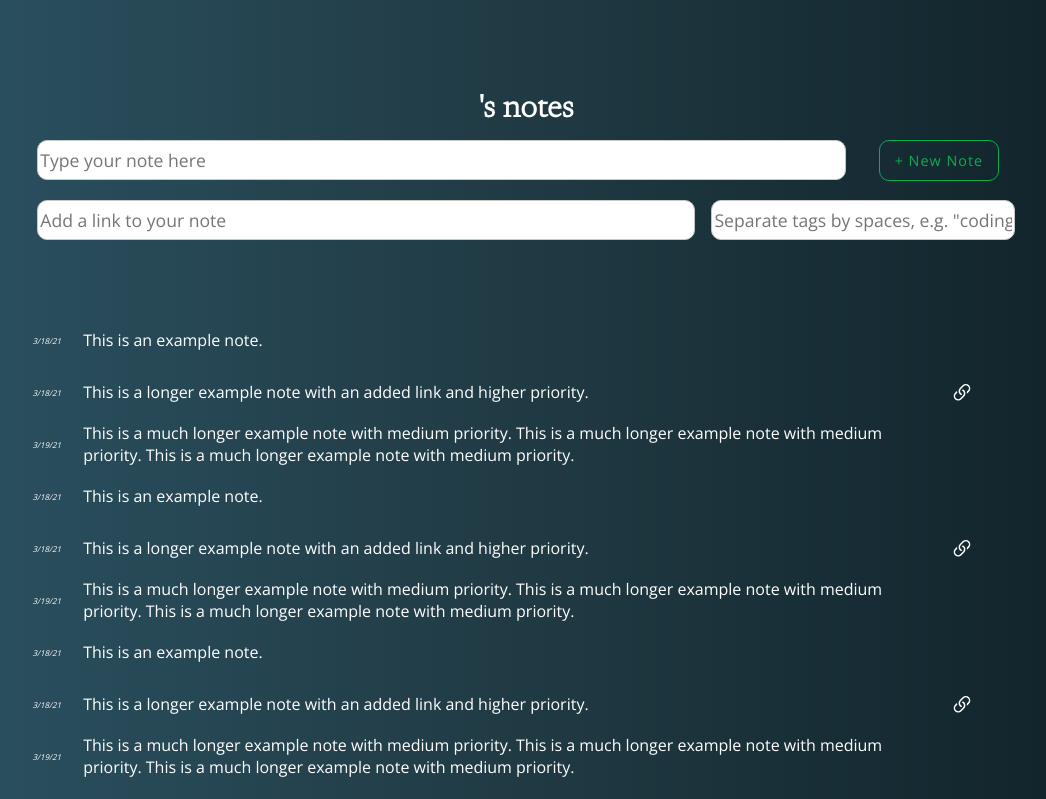
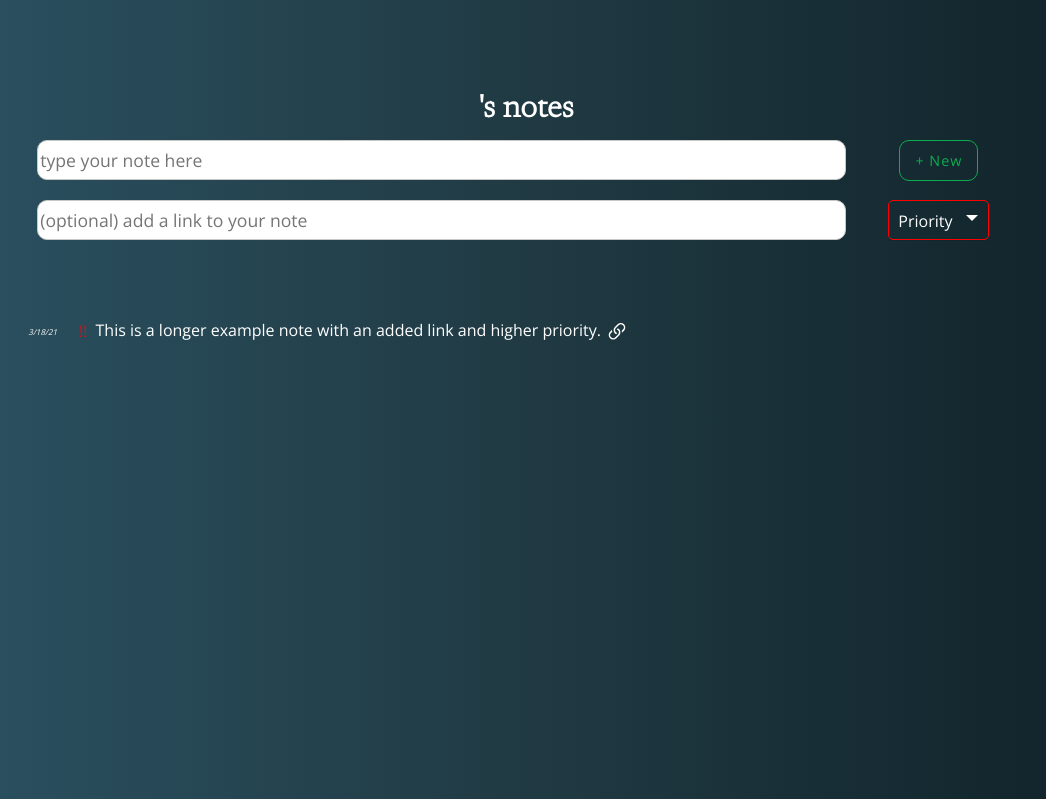
Before and after one commit to robertjhull/to-do-list, a Next.js app: page /notes in a window 1280 px wide. Shown: the top 799 px of the page, without its empty margins (114-1160 px from the left). Built offline with nearby package versions, Linux system fonts and the light colour scheme.

Commit message:
feat: Add note model & redo note form

```diff
--- a/components/Form.js
+++ b/components/Form.js
@@ -1,53 +1,26 @@
-import { useState } from 'react'
+import { useState, useEffect } from 'react'
 import { useRouter } from 'next/router'
 import { mutate } from 'swr'
+import customSelect from '../utils/customSelect';
 
 const Form = ({ }) => {
   const router = useRouter()
   const contentType = 'application/json'
+
   const [message, setMessage] = useState('')
-
   const [form, setForm] = useState({
-    text: "",
+    user_id: NaN,
+    content: "",
+    attachment: "",
     priority: 0,
     date_added: "",
-    link: "",
-    tags: [],
-    completed: false
+    finished: false
   })
-
-  /* The PUT method edits an existing entry in the mongodb database. */
-  const putData = async (form) => {
-    const { id } = router.query
-
-    try {
-      const res = await fetch(`/api/pets/${id}`, {
-        method: 'PUT',
-        headers: {
-          Accept: contentType,
-          'Content-Type': contentType,
-        },
-        body: JSON.stringify(form),
-      })
-
-      // Throw error with status code in case Fetch API req failed
-      if (!res.ok) {
-        throw new Error(res.status)
-      }
-
-      const { data } = await res.json()
-
-      mutate(`/api/pets/${id}`, data, false) // Update the local data without a revalidation
-      router.push('/')
-    } catch (error) {
-      setMessage('Failed to update pet')
-    }
-  }
 
   /* The POST method adds a new entry in the mongodb database. */
   const postData = async (form) => {
     try {
-      const res = await fetch('/api/pets', {
+      const res = await fetch('/api/notes', {
         method: 'POST',
         headers: {
           Accept: contentType,
@@ -60,29 +33,31 @@ const Form = ({ }) => {
       if (!res.ok) {
         throw new Error(res.status)
       }
-
-      router.push('/')
     } catch (error) {
-      setMessage('Failed to add pet')
+      setMessage('Failed to add note')
     }
   }
 
   const handleChange = (e) => {
     const target = e.target
-    const value =
-      target.name === 'poddy_trained' ? target.checked : target.value
+    const value = target.value
     const name = target.name
 
     setForm({
       ...form,
       [name]: value,
     })
+    console.log(form)
   }
 
   const handleSubmit = (e) => {
     e.preventDefault()
     forNewPet ? postData(form) : putData(form)
   }
+
+  useEffect(() => {
+    customSelect();
+  }, [])
 
   return (
     <>
@@ -92,42 +67,42 @@ const Form = ({ }) => {
             <input
               type="text"
               maxLength="255"
-              name="text"
-              id="text-input"
-              placeholder='Type your note here'
-              value={form.text}
+              name="content"
+              id="content-input"
+              placeholder='type your note here'
+              value={form.content}
               onChange={handleChange}
               required
             />
           </div>
           <div className="form-col-2">
-            <button type="submit" className="btn"></button>
+            <button type="submit" className="btn">+ New</button>
           </div>
         </div>
         <div className="form-row">
-          <div className="form-col-6">
+          <div className="form-col-8">
             <input
               type="text"
               maxLength="255"
-              name="tags"
-              id="tags-input"
-              placeholder='Add a link to your note'
-              value={form.link}
+              name="attachment"
+              id="attachment-input"
+              placeholder='(optional) add a link to your note'
+              value={form.attachment}
               onChange={handleChange}
               required
             />
           </div>
-          <div className="form-col-4">
-            <input
-              type="text"
-              maxLength="255"
-              name="tags"
-              id="tags-input"
-              placeholder='Separate tags by spaces, e.g. "coding python tutorial"'
-              value={form.tags}
+          <div className="form-col-1 custom-select">
+            <select
+              name="priority"
+              id="priority-input"
               onChange={handleChange}
-              required
-            />
+              required>
+                <option value="0">Priority</option>
+                <option value="1">Low</option>
+                <option value="2">Medium</option>
+                <option value="3">High</option>
+            </select>
           </div>
         </div>
       </form>
@@ -135,4 +110,32 @@ const Form = ({ }) => {
   )
 }
 
-export default Form
+export default Form;
+
+  // /* The PUT method edits an existing entry in the mongodb database. */
+  // const putData = async (form) => {
+  //   const { id } = router.query
+
+  //   try {
+  //     const res = await fetch(`/api/pets/${id}`, {
+  //       method: 'PUT',
+  //       headers: {
+  //         Accept: contentType,
+  //         'Content-Type': contentType,
+  //       },
+  //       body: JSON.stringify(form),
+  //     })
+
+  //     // Throw error with status code in case Fetch API req failed
+  //     if (!res.ok) {
+  //       throw new Error(res.status)
+  //     }
+
+  //     const { data } = await res.json()
+
+  //     mutate(`/api/pets/${id}`, data, false) // Update the local data without a revalidation
+  //     router.push('/')
+  //   } catch (error) {
+  //     setMessage('Failed to update pet')
+  //   }
+  // }
--- a/components/Note.js
+++ b/components/Note.js
@@ -1,11 +1,12 @@
-export default function Note({ content }) {
-    const priority = "!".repeat(content.priority);
+export default function Note({ note }) {
+    const priority = "!".repeat(note.priority);
     return (
         <tr>
-            <td className="td-date">{content.date_added}</td>
-            <td className="td-text">{content.text}</td>
-            <td>
-                {content.link &&
+            <td className="td-date">{note.date_added}</td>
+            <td className="td-priority">{ priority }</td>
+            <td className="td-content">
+                {note.content}{' '}
+                {note.attachment &&
                     <svg xmlns="http://www.w3.org/2000/svg" className="svg-link" viewBox="0 0 16 16">
                     <path d="M4.715 6.542L3.343 7.914a3 3 0 1 0 4.243 4.243l1.828-1.829A3 3 0 0 0 8.586 5.5L8 6.086a1.001 1.001 0 0 0-.154.199 2 2 0 0 1 .861 3.337L6.88 11.45a2 2 0 1 1-2.83-2.83l.793-.792a4.018 4.018 0 0 1-.128-1.287z"/>
                     <path d="M6.586 4.672A3 3 0 0 0 7.414 9.5l.775-.776a2 2 0 0 1-.896-3.346L9.12 3.55a2 2 0 0 1 2.83 2.83l-.793.792c.112.42.155.855.128 1.287l1.372-1.372a3 3 0 0 0-4.243-4.243L6.586 4.672z"/></svg>
--- /dev/null
+++ b/controllers/NoteController.js
@@ -0,0 +1,50 @@
+const User = require('../models/User')
+const Note = require('../models/Note')
+
+const _get = (req) => {
+    const results = Note.find({
+        user_id : { $eq: req.user_id }
+    }, function(err, notes) {
+        if (err) {
+            console.log(err)
+        }
+    })
+    // perform operation on results if needed
+    // const notes = results.map((doc) => {
+    //     const note = doc.toObject()
+    //     note._id = note._id.toString()
+    //     return note
+    // })
+
+    return results;
+}
+
+const _add = (req) => {
+    let note = new Note({
+        user_id: req.user_id,
+        content: req.content,
+        attachment: req.attachment,
+        priority: req.priority,
+        date_added: req.date_added,
+        finished: req.finished
+    })
+    note.save()
+    .then(note => {
+        console.log("Successfully added note!")
+    })
+    .catch(error => {
+        console.log(error)
+    })
+
+    return note;
+}
+
+const _update = (req) => {
+    console.log(req)
+}
+
+const _delete = (req) => {
+    console.log(req)
+}
+
+module.exports = { _get, _add, _update, _delete }
--- a/css/form.css
+++ b/css/form.css
@@ -16,12 +16,77 @@ input {
   height: 100%;
 }
 
-input[type=radio] {
-  width: 15px;
+#content-input, #attachment-input {
+  width: 100%;
 }
 
-#text-input, #tags-input {
-  width: 100%;
+#priority-input {
+  --accent:#ff0000;
+  cursor: pointer;
+  background: transparent;
+  font-size: 90%;
+  transition: 0.5s all;
+  outline: none;
+}
+
+/* The container must be positioned relative: */
+.custom-select {
+  position: relative;
+  border-radius: 5px;
+  border: 1px solid #ff0000;
+  text-align: left;
+}
+
+.custom-select select {
+  display: none; /*hide original SELECT element: */
+}
+
+.select-selected {
+  background-color: transparent;
+}
+
+/* Style the arrow inside the select element: */
+.select-selected:after {
+  position: absolute;
+  content: "";
+  top: 14px;
+  right: 10px;
+  border: 6px solid transparent;
+  border-color: #fff transparent transparent transparent;
+}
+
+/* Point the arrow upwards when the select box is open (active): */
+.select-selected.select-arrow-active:after {
+  border-color: transparent transparent #fff transparent;
+  top: 10px;
+}
+
+/* style the items (options), including the selected item: */
+.select-items div,.select-selected {
+  color: #ffffff;
+  padding: 8px;
+  border: 1px solid transparent;
+  border-color: transparent transparent rgba(0, 0, 0, 0.1) transparent;
+  cursor: pointer;
+}
+
+/* Style items (options): */
+.select-items {
+  position: absolute;
+  background-color: transparent;
+  top: 100%;
+  left: 0;
+  right: 0;
+  z-index: 99;
+}
+
+/* Hide the items when the select box is closed: */
+.select-hide {
+  display: none;
+}
+
+.select-items div:hover, .same-as-selected {
+  background-color: rgba(0, 0, 0, 0.1);
 }
 
 .form-row {
@@ -32,7 +97,7 @@ input[type=radio] {
   margin: 10px 0;
 }
 
-@media screen and (min-width: 601px) {
+@media screen and (min-width: 901px) {
   .form-col-8 {
     width: 80%;
   }
@@ -45,17 +110,18 @@ input[type=radio] {
   .form-col-2 {
     width: 15%;
   }
+  .form-col-1 {
+    margin: 0 2.5%;
+    width: 10%;
+  }
   label, input {
     font-size: 1.1rem;
   }
-  .form-col-2 button::after {
-    content: "+ New Note";
-  }
 }
 
-@media screen and (max-width: 600px) {
+@media screen and (max-width: 900px) {
   .form-col-8 {
-    width: 70%;
+    width: 65%;
   }
   .form-col-6 {
     width: 60%;
@@ -64,12 +130,13 @@ input[type=radio] {
     width: 40%;
   }
   .form-col-2 {
-    width: 30%;
+    width: 35%;
+  }
+  .form-col-1 {
+    margin: 0 5%;
+    width: 25%;
   }
   label, input {
     font-size: 0.9rem;
   }
-  .form-col-2 button::after {
-    content: "+ New";
-  }
 }
--- a/css/table.css
+++ b/css/table.css
@@ -5,21 +5,18 @@ table {
 }
 
 tr {
-    height: 50px;
     transition: box-shadow 400ms ease-in-out;
+    height: 30px;
 }
 
 tr:hover {
     box-shadow: 1px 1px #22222280;
+    border-radius: 5px;
 }
 
 tr:hover .svg-delete {
     fill: #ff0000;
     cursor: pointer;
-}
-
-td {
-    padding: 0 10px;
 }
 
 .svg-link, .svg-delete {
@@ -31,21 +28,40 @@ td {
 
 .svg-delete {
     fill:transparent;
-    transition: fill 400ms ease-in-out;
+    position: relative;
+    transition: all 300ms ease-in-out;
+}
+
+.svg-delete:hover {
+    width: 30px;
+    height:30px;
 }
 
 .svg-link {
     fill: #fff;
 }
 
-.td-text {
+.td-date {
+    padding-right: 10px;
+    font-size: .5rem;
+    font-style: italic;
+    text-align: center;
+}
+
+.td-priority {
+    color:#ff0000;
+    width: 10px;
+    padding: 0 5px;
+}
+
+.td-content {
     width: 90%;
 }
 
-.td-date {
-    width: 3%;
-    font-size: .5rem;
-    font-style: italic;
+.td-delete {
+    width: 32px;
+    height: 32px;
+    text-align: center;
 }
 
 input[type=checkbox] {
--- a/models/Note.js
+++ b/models/Note.js
@@ -1,43 +1,36 @@
-import mongoose from 'mongoose'
+const mongoose = require('mongoose')
+const Schema = mongoose.Schema;
 
-/* NoteSchema will correspond to a collection in your MongoDB database. */
-const NoteSchema = new mongoose.Schema({
+const Note = new Schema({
   user_id: {
     /* The owner of the note */
-
     type: Number,
     required: [true],
   },
   content: {
     /* The content of the note */
-
     type: String,
     required: [true, "Note must have content"],
     maxLength: [255, "Note cannot be longer than 255 characters"],
   },
   attachment: {
     /* Attached link or file */
-
     type: String,
-    require: [false],
+    required: [false],
     maxLength: [255, "Attachment cannot be longer than 255 characters"]
   },
-  tags: {
-    /* The tags of the note for easy lookup */
-
-    type: Array,
+  priority: {
+    /* Priority of the note */
     required: [false],
-    maxLength: [30, 'Tags must be 30 characters or less'],
+    type: Number
   },
-  sub_notes: {
-    /* Sub-notes listed underneath main note */
-
-    required: [false],
-    type: Array,
+  date_added: {
+    required: [true],
+    type: Date
   },
   finished: {
     type: Boolean
   }
 })
 
-export default mongoose.models.Note || mongoose.model('Note', NoteSchema)
+module.exports = mongoose.models.Note || mongoose.model('Note', Note)
--- a/pages/api/notes/index.js
+++ b/pages/api/notes/index.js
@@ -1,7 +1,8 @@
 import dbConnect from '../../../utils/dbConnect'
-import Note from '../../../models/Note'
+import NoteController from '../../../controllers/NoteController';
 
 export default async function handler(req, res) {
+
   const { method } = req
 
   await dbConnect()
@@ -9,24 +10,22 @@ export default async function handler(req, res) {
   switch (method) {
       case 'GET':
           try {
-        const pets = await Pet.find({}) /* find all the data in our database */
-        res.status(200).json({ success: true, data: pets })
+              let notes = NoteController._get(req.body)
+              res.status(201).json({ success: true, data: notes })
           } catch (error) {
               res.status(400).json({ success: false })
           }
-      break
+          break;
       case 'POST':
           try {
-        const pet = await Pet.create(
-          req.body
-        ) /* create a new model in the database */
-        res.status(201).json({ success: true, data: pet })
+              let note = NoteController._add(req.body)
+              res.status(201).json({ success: true, data: note })
           } catch (error) {
               res.status(400).json({ success: false })
           }
-      break
+          break;
       default:
           res.status(400).json({ success: false })
-      break
+          break;
   }
 }
--- a/pages/notes/index.js
+++ b/pages/notes/index.js
@@ -1,15 +1,10 @@
-import { useState } from 'react'
 import { useRouter, withRouter } from 'next/router'
-import Link from 'next/link'
-import dbConnect from '../../utils/dbConnect'
 import Form from '../../components/Form'
 import Note from '../../components/Note'
 
 /* Allows you to view and edit your notes */
 const NotePage = () => {
   const router = useRouter()
-  const [message, setMessage] = useState('')
-
   // const handleDelete = async () => {
   //   const notesID = router.query.id
 
@@ -52,47 +47,11 @@ const NotePage = () => {
   //     }
   //   }
 
-  //   /* The POST method adds a new entry in the mongodb database.
-  //   NEED TO UPDATE */
-  //   const postData = async (form) => {
-  //     try {
-  //       const res = await fetch('/api/pets', {
-  //         method: 'POST',
-  //         headers: {
-  //           Accept: contentType,
-  //           'Content-Type': contentType,
-  //         },
-  //         body: JSON.stringify(form),
-  //       })
-
-  //       // Throw error with status code in case Fetch API req failed
-  //       if (!res.ok) {
-  //         throw new Error(res.status)
-  //       }
-
-  //       router.push('/')
-  //     } catch (error) {
-  //       setMessage('Failed to add pet')
-  //     }
-  //   }
-
   const sampleNote = {
-    text: "This is an example note.",
-    priority: 1,
+    content: "This is a longer example note with an added link and higher priority.",
+    priority: 2,
     date_added: "3/18/21",
-  }
-
-  const sampleNote2 = {
-    text: "This is a longer example note with an added link and higher priority.",
-    priority: 3,
-    date_added: "3/18/21",
-    link: "#"
-  }
-
-  const sampleNote3 = {
-    text: "This is a much longer example note with medium priority. This is a much longer example note with medium priority. This is a much longer example note with medium priority.",
-    priority: 2,
-    date_added: "3/19/21",
+    attachment: "#"
   }
 
   return (
@@ -103,40 +62,16 @@ const NotePage = () => {
         <thead>
         </thead>
         <tbody>
-          <Note content={sampleNote} />
-          <Note content={sampleNote2} />
-          <Note content={sampleNote3} />
-          <Note content={sampleNote} />
-          <Note content={sampleNote2} />
-          <Note content={sampleNote3} />
-          <Note content={sampleNote} />
-          <Note content={sampleNote2} />
-          <Note content={sampleNote3} />
-          <Note content={sampleNote} />
-          <Note content={sampleNote2} />
-          <Note content={sampleNote3} />
+          <Note note={sampleNote} />
         </tbody>
       </table>
     </>
   )
 }
 
-// export async function getServerSideProps({ params }) {
-//   await dbConnect()
-
-//   const notes = await Note.findById(params.id).lean()
-//   pet._id = pet._id.toString()
-
-//   return { props: { pet } }
-// }
-
 export default withRouter(NotePage);
 
 // change to notes for this page ->
-
-// import Link from 'next/link'
-// import dbConnect from '../utils/dbConnect'
-// import Pet from '../models/Note'
 
 // const Index = ({ pets }) => (
 //   <>
@@ -183,19 +118,4 @@ export default withRouter(NotePage);
 //   </>
 // )
 
-// /* Retrieves pet(s) data from mongodb database */
-// export async function getServerSideProps() {
-//   await dbConnect()
-
-//   /* find all the data in our database */
-//   const result = await Pet.find({})
-//   const pets = result.map((doc) => {
-//     const pet = doc.toObject()
-//     pet._id = pet._id.toString()
-//     return pet
-//   })
-
-//   return { props: { pets: pets } }
-// }
-
 // export default Index
--- /dev/null
+++ b/utils/customSelect.js
@@ -0,0 +1,82 @@
+export default function customSelect() {
+    var x, i, j, l, ll, selElmnt, a, b, c;
+    /* Look for any elements with the class "custom-select": */
+    x = document.getElementsByClassName("custom-select");
+    l = x.length;
+    for (i = 0; i < l; i++) {
+        selElmnt = x[i].getElementsByTagName("select")[0];
+        ll = selElmnt.length;
+        /* For each element, create a new DIV that will act as the selected item: */
+        a = document.createElement("DIV");
+        a.setAttribute("class", "select-selected");
+        a.innerHTML = selElmnt.options[selElmnt.selectedIndex].innerHTML;
+        x[i].appendChild(a);
+        /* For each element, create a new DIV that will contain the option list: */
+        b = document.createElement("DIV");
+        b.setAttribute("class", "select-items select-hide");
+        for (j = 1; j < ll; j++) {
+            /* For each option in the original select element,
+            create a new DIV that will act as an option item: */
+            c = document.createElement("DIV");
+            c.innerHTML = selElmnt.options[j].innerHTML;
+            c.addEventListener("click", function(e) {
+                /* When an item is clicked, update the original select box,
+                and the selected item: */
+                var y, i, k, s, h, sl, yl;
+                s = this.parentNode.parentNode.getElementsByTagName("select")[0];
+                sl = s.length;
+                h = this.parentNode.previousSibling;
+                for (i = 0; i < sl; i++) {
+                    if (s.options[i].innerHTML == this.innerHTML) {
+                            s.selectedIndex = i;
+                            h.innerHTML = this.innerHTML;
+                            y = this.parentNode.getElementsByClassName("same-as-selected");
+                            yl = y.length;
+                            for (k = 0; k < yl; k++) {
+                            y[k].removeAttribute("class");
+                        }
+                        this.setAttribute("class", "same-as-selected");
+                        break;
+                    }
+                }
+                h.click();
+            });
+            b.appendChild(c);
+        }
+        x[i].appendChild(b);
+        a.addEventListener("click", function(e) {
+            /* When the select box is clicked, close any other select boxes,
+            and open/close the current select box: */
+            e.stopPropagation();
+            closeAllSelect(this);
+            this.nextSibling.classList.toggle("select-hide");
+            this.classList.toggle("select-arrow-active");
+        });
+    }
+
+    function closeAllSelect(elmnt) {
+        /* A function that will close all select boxes in the document,
+        except the current select box: */
+        var x, y, i, xl, yl, arrNo = [];
+        x = document.getElementsByClassName("select-items");
+        y = document.getElementsByClassName("select-selected");
+        xl = x.length;
+        yl = y.length;
+        for (i = 0; i < yl; i++) {
+            if (elmnt == y[i]) {
+            arrNo.push(i)
+            } else {
+            y[i].classList.remove("select-arrow-active");
+            }
+        }
+        for (i = 0; i < xl; i++) {
+            if (arrNo.indexOf(i)) {
+            x[i].classList.add("select-hide");
+            }
+        }
+    }
+
+    /* If the user clicks anywhere outside the select box,
+    then close all select boxes: */
+    document.addEventListener("click", closeAllSelect);
+}
```
Lines whose indentation alone changed are shown as unchanged.
